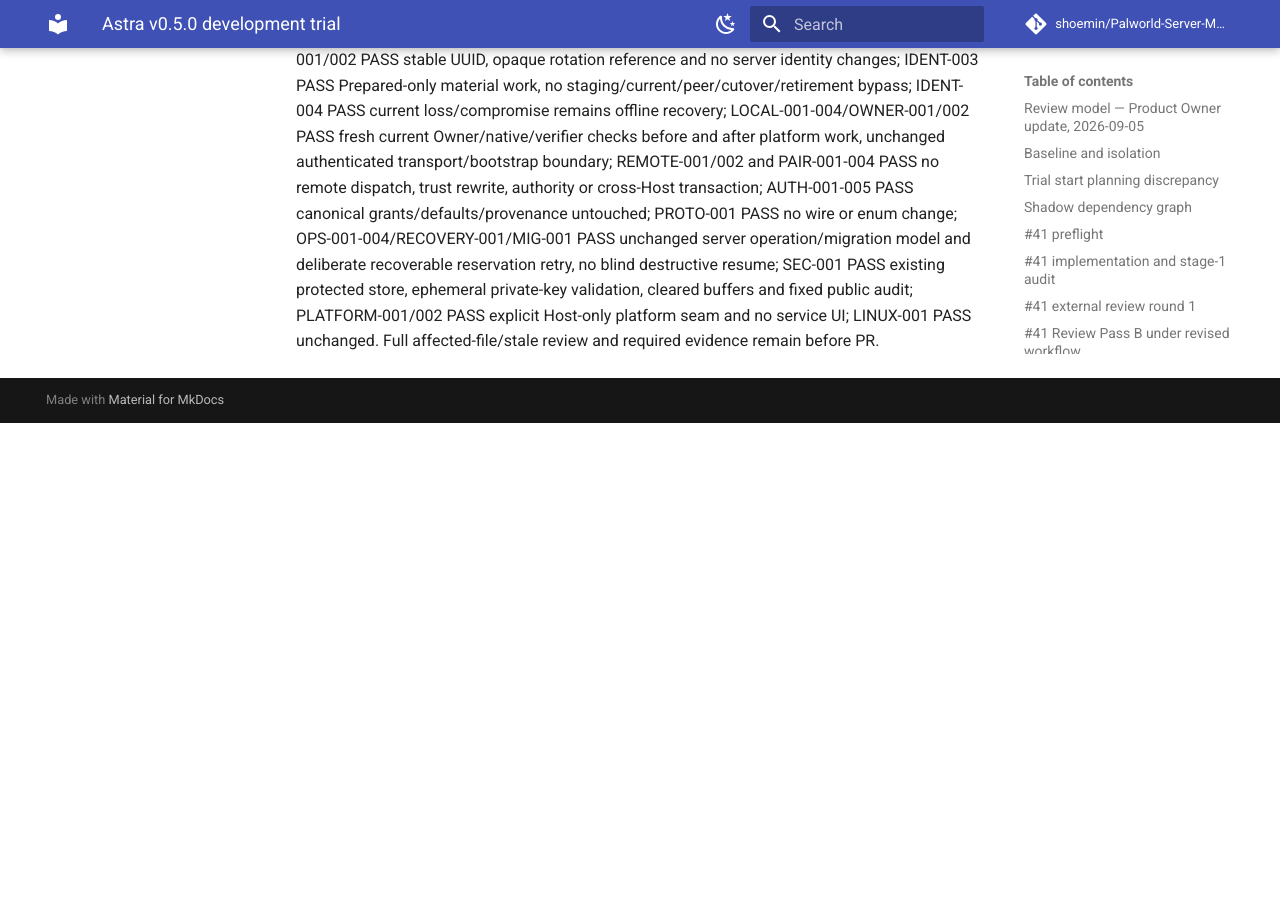
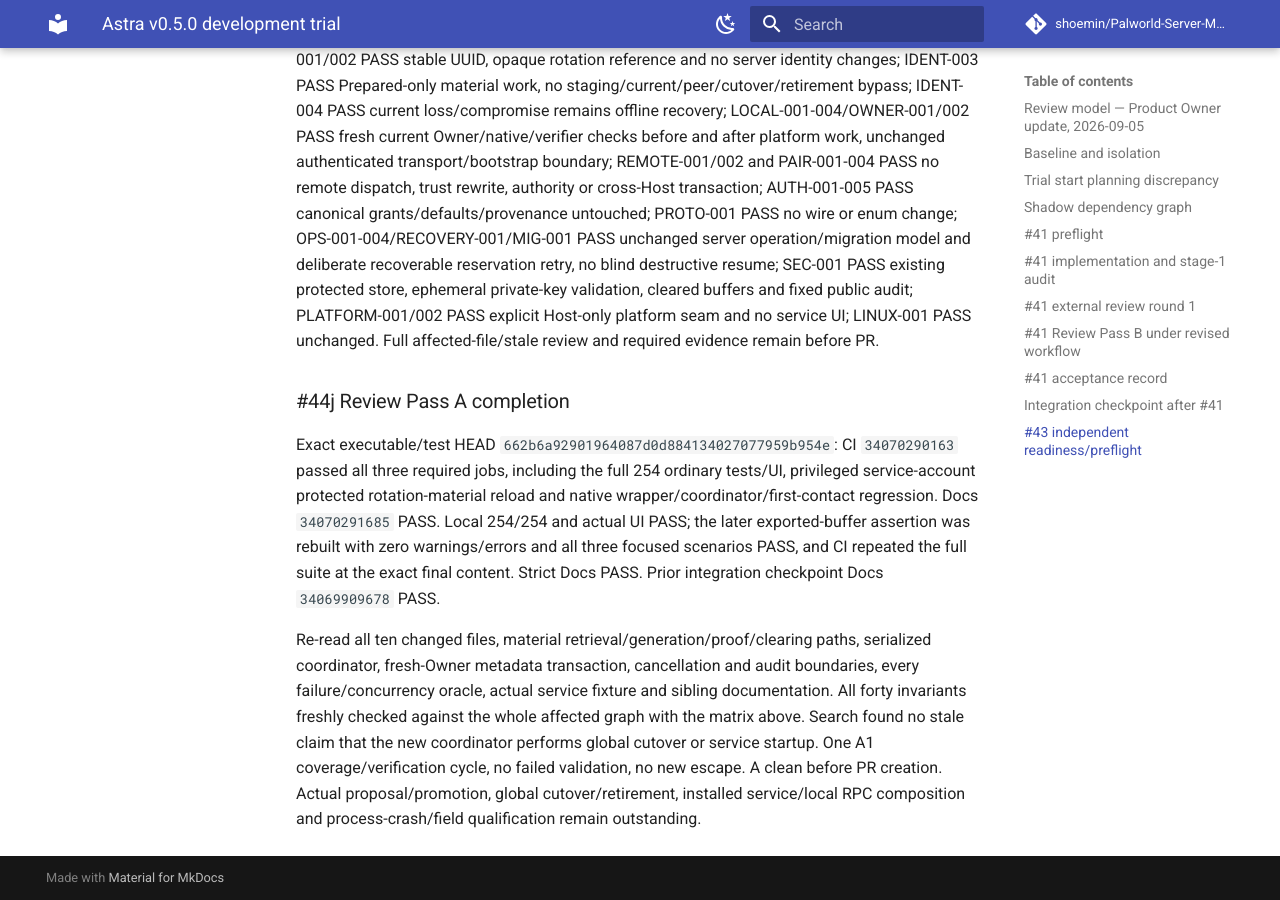
Before and after one commit to shoemin/Palworld-Server-Manager, an MkDocs documentation site: the page built from docs/experiments/astra-v0.5.0-trial.md, in a window 1280 px wide and 900 px high, scrolled down 167737 px. Built offline with MkDocs 1.6.1 and Material for MkDocs 9.7.7, drawn with Linux system fonts in a browser that asks for light colours; comment, search, counter and statistics services are not loaded; before the commit the page ends 168160 px from its top, so only the background shows below that; part of the change alters nothing that is shown.

Commit message:
Record clean recoverable rotation material review A

```diff
--- a/docs/experiments/astra-v0.5.0-trial.md
+++ b/docs/experiments/astra-v0.5.0-trial.md
@@ -1798,3 +1798,9 @@ Added the Host-side public-only rotation-material contract, Windows create-or-re
 Three focused scenarios passed initially. A1 strengthened the concurrency oracle with a deliberately blocked material call, proving twelve overlapping requests cannot enter material work together, and checks clearing of exported as well as retrieved buffers, including failed writes. This is one review correction/verification cycle; no failed build/test or escaped defect. Added actual service-account protected-store create/reload/validate coverage to the existing privileged native-TLS fixture. Local Release build has zero warnings/errors, actual UI and strict Docs PASS. Full suite and final post-A1 verification plus remote evidence remain before A clean.
 
 All forty invariants audited: ARCH-001/002 PASS frozen WPF/Lan unchanged; HOST-001/002/PERSIST-001 PASS sole trusted Host under its existing lease with explicit in-process quiescence; CLIENT-001-003 PASS no ordinary client dependency/private credential; IDENT-001/002 PASS stable UUID, opaque rotation reference and no server identity changes; IDENT-003 PASS Prepared-only material work, no staging/current/peer/cutover/retirement bypass; IDENT-004 PASS current loss/compromise remains offline recovery; LOCAL-001-004/OWNER-001/002 PASS fresh current Owner/native/verifier checks before and after platform work, unchanged authenticated transport/bootstrap boundary; REMOTE-001/002 and PAIR-001-004 PASS no remote dispatch, trust rewrite, authority or cross-Host transaction; AUTH-001-005 PASS canonical grants/defaults/provenance untouched; PROTO-001 PASS no wire or enum change; OPS-001-004/RECOVERY-001/MIG-001 PASS unchanged server operation/migration model and deliberate recoverable reservation retry, no blind destructive resume; SEC-001 PASS existing protected store, ephemeral private-key validation, cleared buffers and fixed public audit; PLATFORM-001/002 PASS explicit Host-only platform seam and no service UI; LINUX-001 PASS unchanged. Full affected-file/stale review and required evidence remain before PR.
+
+### #44j Review Pass A completion
+
+Exact executable/test HEAD `662b6a92901964087d0d884134027077959b954e`: CI `34070290163` passed all three required jobs, including the full 254 ordinary tests/UI, privileged service-account protected rotation-material reload and native wrapper/coordinator/first-contact regression. Docs `34070291685` PASS. Local 254/254 and actual UI PASS; the later exported-buffer assertion was rebuilt with zero warnings/errors and all three focused scenarios PASS, and CI repeated the full suite at the exact final content. Strict Docs PASS. Prior integration checkpoint Docs `34069909678` PASS.
+
+Re-read all ten changed files, material retrieval/generation/proof/clearing paths, serialized coordinator, fresh-Owner metadata transaction, cancellation and audit boundaries, every failure/concurrency oracle, actual service fixture and sibling documentation. All forty invariants freshly checked against the whole affected graph with the matrix above. Search found no stale claim that the new coordinator performs global cutover or service startup. One A1 coverage/verification cycle, no failed validation, no new escape. A clean before PR creation. Actual proposal/promotion, global cutover/retirement, installed service/local RPC composition and process-crash/field qualification remain outstanding.
```
